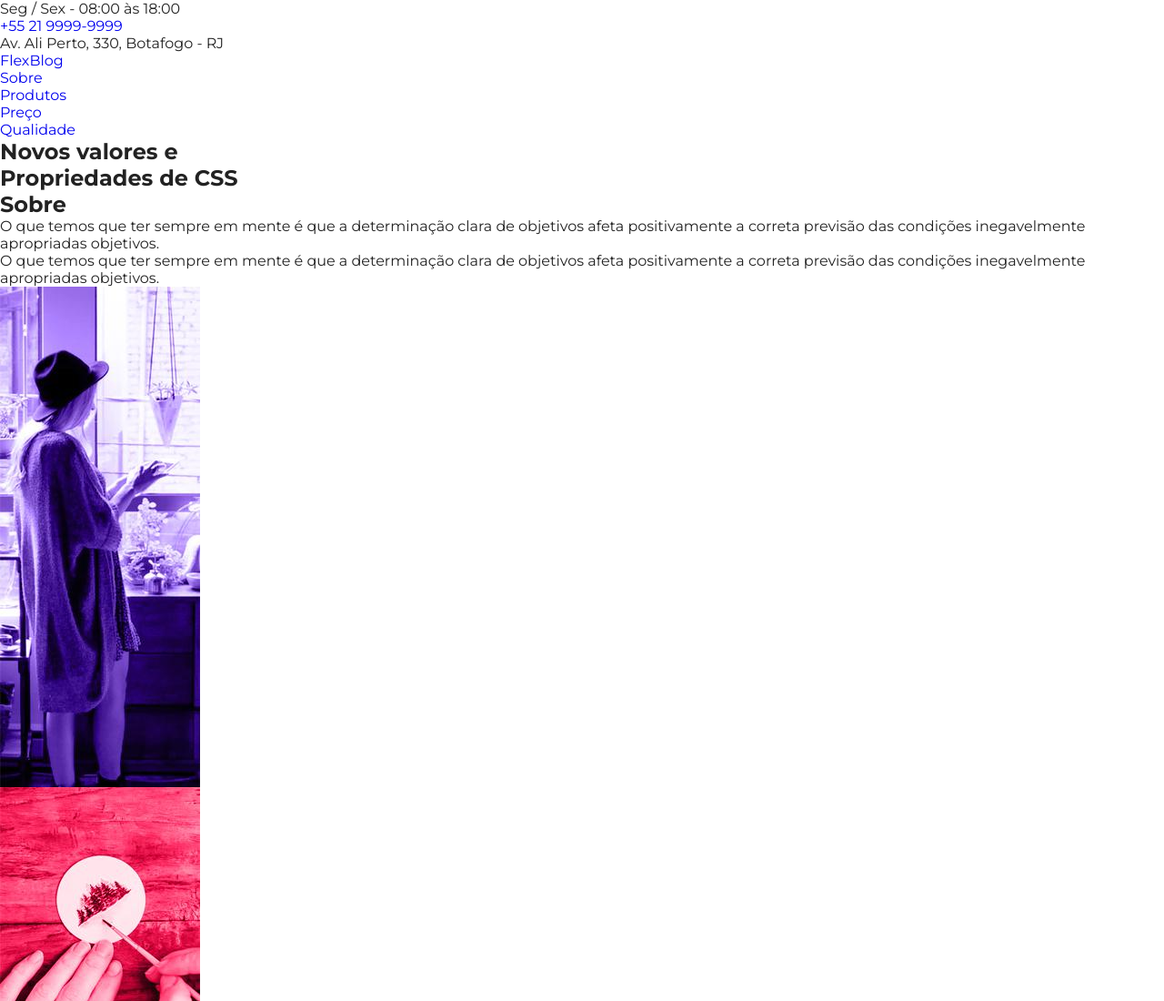
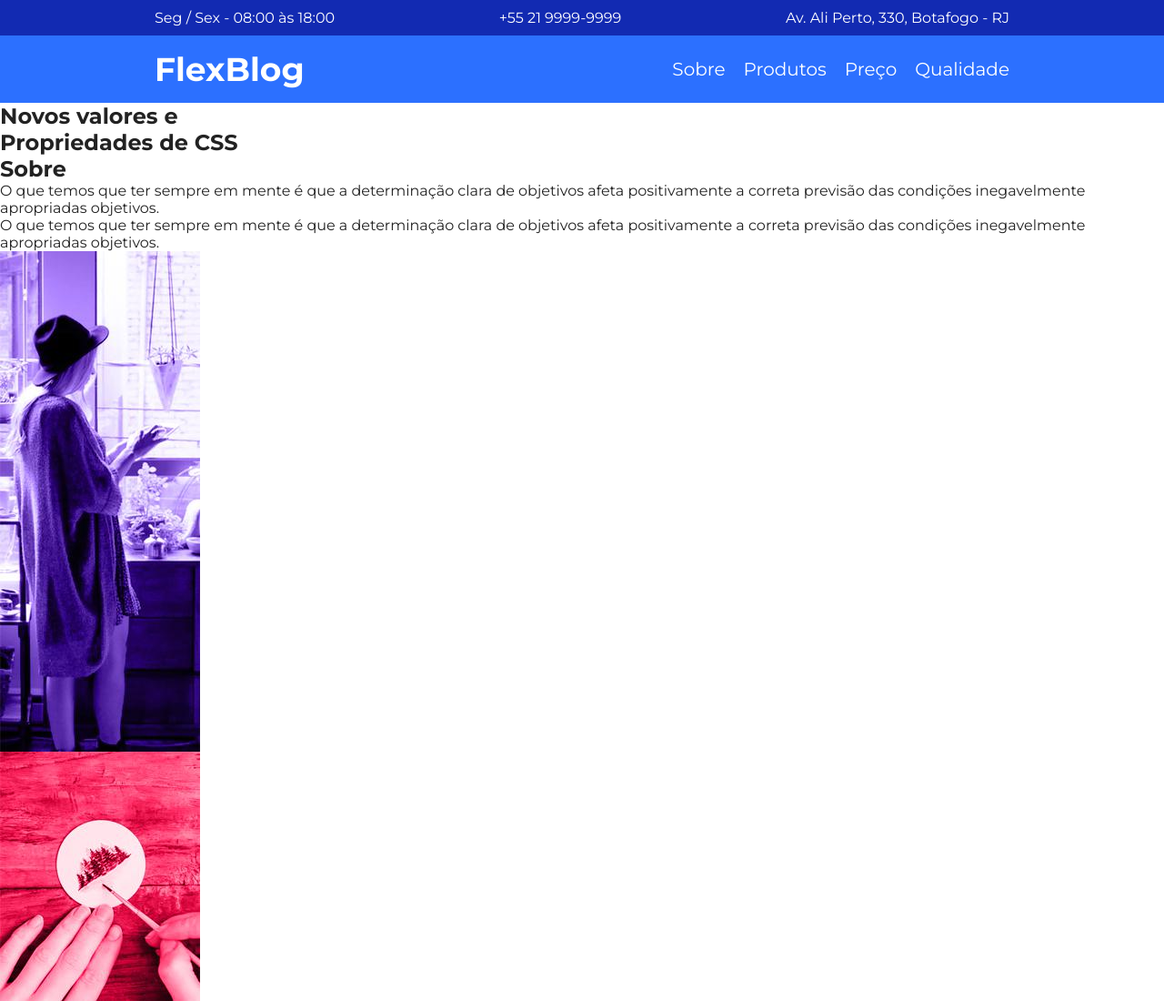
Before and after one commit to luancalil/Flexblog, a plain HTML site: page index.html in a window 1280 px wide. Shown: the top 1100 px of the page at 91% size. Drawn offline with Linux system fonts and the light colour scheme.

Commit message:
Ajustes menu

```diff
--- a/css/style.css
+++ b/css/style.css
@@ -30,3 +30,67 @@ img {
 * {
   box-sizing: border-box;
 }
+
+.superinfo-bg {
+  background: #122ab2;
+  color: #fff;
+}
+
+.superinfo {
+  max-width: 960px;
+  margin: 0 auto;
+  display: flex;
+  justify-content: space-between;
+  flex-wrap: wrap;
+  padding-top: 10px;
+}
+
+.superinfo p,
+.superinfo a {
+  margin: 0 10px 10px 10px;
+}
+
+.superinfo a {
+  color: #fff;
+}
+
+/* Menu */
+
+.menu-bg {
+  background: #2c70ff;
+}
+
+.menu {
+  display: flex;
+  max-width: 960px;
+  padding: 15px 0;
+  margin: 0 auto;
+  flex-wrap: wrap;
+  justify-content: space-between;
+  align-items: center;
+}
+
+.menu a {
+  color: #fff;
+}
+
+.menu-logo a {
+  font-size: 2.25em;
+  font-weight: bold;
+  margin: 0 10px;
+}
+
+.menu-nav ul {
+  display: flex;
+  flex-wrap: wrap;
+}
+
+.menu-nav a {
+  font-size: 1.25em;
+  display: block;
+  padding: 10px;
+}
+
+.menu-nav a:hover {
+  color: #122ab2;
+}
--- a/index.html
+++ b/index.html
@@ -32,7 +32,7 @@
         <a href="#">FlexBlog</a>
       </div>
 
-      <nav>
+      <nav class="menu-nav">
         <ul>
           <li><a href="#sobre">Sobre</a></li>
           <li><a href="#produtos">Produtos</a></li>
```
